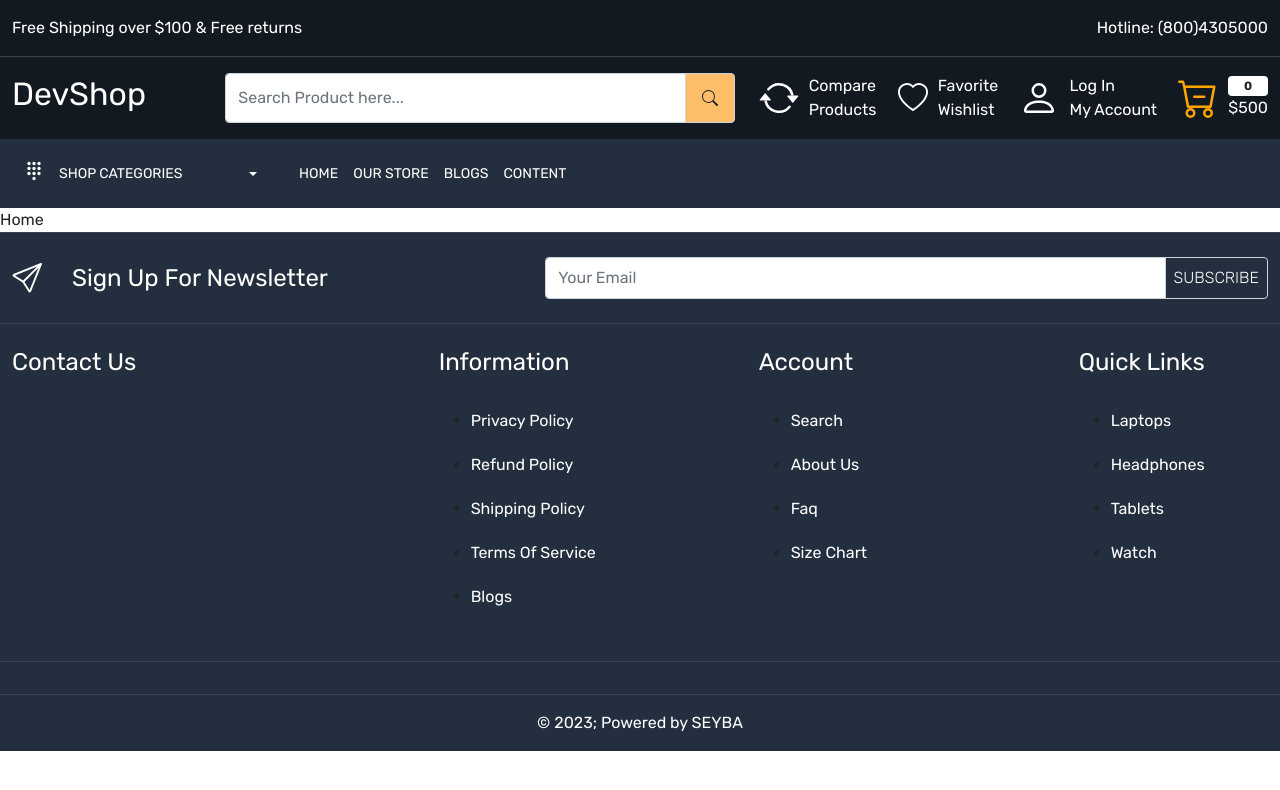
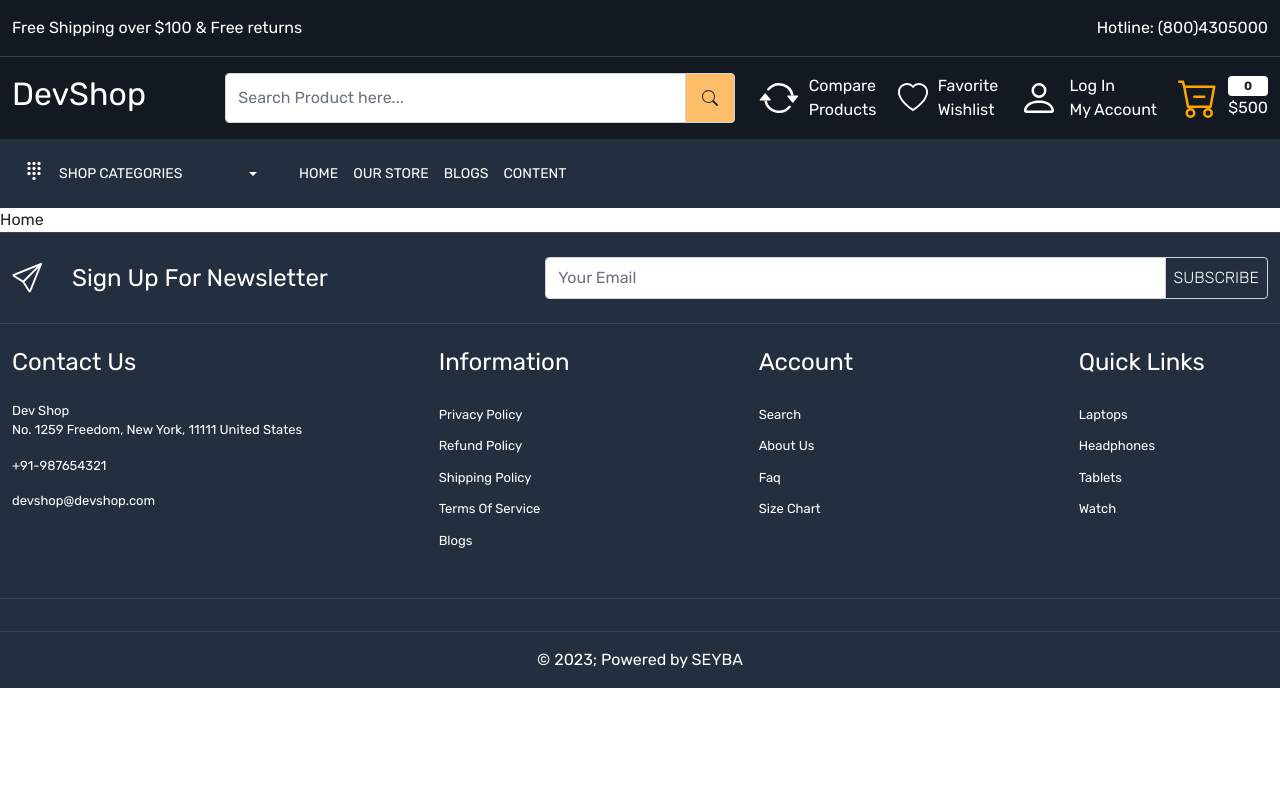
Before and after one commit to Seyba/Ecom-frontend, a React (Create React App) app: page / in a window 1280 px wide. Shown: the top 790 px of the page. Built offline with nearby package versions, Linux system fonts and the light colour scheme.

Commit message:
address section styled

```diff
--- a/src/App.css
+++ b/src/App.css
@@ -91,5 +91,14 @@ footer .input-group-text {
   color: #ffffff;
   padding: 8px 17px;
 }
-
+footer .footer-links ul {
+  padding-left: 0px;
+  font-size: small;
+}
+footer .footer-links li {
+  list-style: none;
+}
+footer address {
+  font-size: small;
+}
 /**  =========== Footer Section Ends ================= */
--- a/src/components/Footer.js
+++ b/src/components/Footer.js
@@ -39,26 +39,34 @@ export default function Footer() {
           <div className="row">
             <div className="col-4">
               <h4 className="text-white mb-4">Contact Us</h4>
-              <div></div>
+              <div>
+                <address className="text-white">
+                  Dev Shop <br/>
+                  <p>No. 1259 Freedom, New York, 11111
+                  United States<br/></p>
+                  <p>+91-987654321</p>
+                  <p>devshop@devshop.com</p>
+                </address>
+              </div>
             </div>
             <div className="col-3">
               <h4 className="text-white mb-4">Information</h4>
               <div className="footer-links">
                 <ul>
                   <li>
-                    <Link className="text-white py-2 mb-1">Privacy Policy</Link>
+                    <Link className="text-white py-1 mb-1">Privacy Policy</Link>
                   </li>
                   <li>
-                    <Link className="text-white py-2 mb-1">Refund Policy</Link>
+                    <Link className="text-white py-1 mb-1">Refund Policy</Link>
                   </li>
                   <li>
-                    <Link className="text-white py-2 mb-1">Shipping Policy</Link>
+                    <Link className="text-white py-1 mb-1">Shipping Policy</Link>
                   </li>
                   <li>
-                    <Link className="text-white py-2 mb-1">Terms Of Service</Link>
+                    <Link className="text-white py-1 mb-1">Terms Of Service</Link>
                   </li>
                   <li>
-                    <Link className="text-white py-2 mb-1">Blogs</Link>
+                    <Link className="text-white py-1 mb-1">Blogs</Link>
                   </li>
                 </ul>
               </div>
@@ -68,16 +76,16 @@ export default function Footer() {
               <div className="footer-links">
                 <ul>
                   <li>
-                    <Link className="text-white py-2 mb-1">Search</Link>
+                    <Link className="text-white py-1 mb-1">Search</Link>
                   </li>
                   <li>
-                    <Link className="text-white py-2 mb-1">About Us</Link>
+                    <Link className="text-white py-1 mb-1">About Us</Link>
                   </li>
                   <li>
-                    <Link className="text-white py-2 mb-1">Faq</Link>
+                    <Link className="text-white py-1 mb-1">Faq</Link>
                   </li>
                   <li>
-                    <Link className="text-white py-2 mb-1">Size Chart</Link>
+                    <Link className="text-white py-1 mb-1">Size Chart</Link>
                   </li>
                 </ul>
               </div>
@@ -87,16 +95,16 @@ export default function Footer() {
               <div className="footer-links">
                 <ul>
                   <li>
-                    <Link className="text-white py-2 mb-1">Laptops</Link>
+                    <Link className="text-white py-1 mb-1">Laptops</Link>
                   </li>
                   <li>
-                    <Link className="text-white py-2 mb-1">Headphones</Link>
+                    <Link className="text-white py-1 mb-1">Headphones</Link>
                   </li>
                   <li>
-                    <Link className="text-white py-2 mb-1">Tablets</Link>
+                    <Link className="text-white py-1 mb-1">Tablets</Link>
                   </li>
                   <li>
-                    <Link className="text-white py-2 mb-1">Watch</Link>
+                    <Link className="text-white py-1 mb-1">Watch</Link>
                   </li>
                 </ul>
               </div>
```
